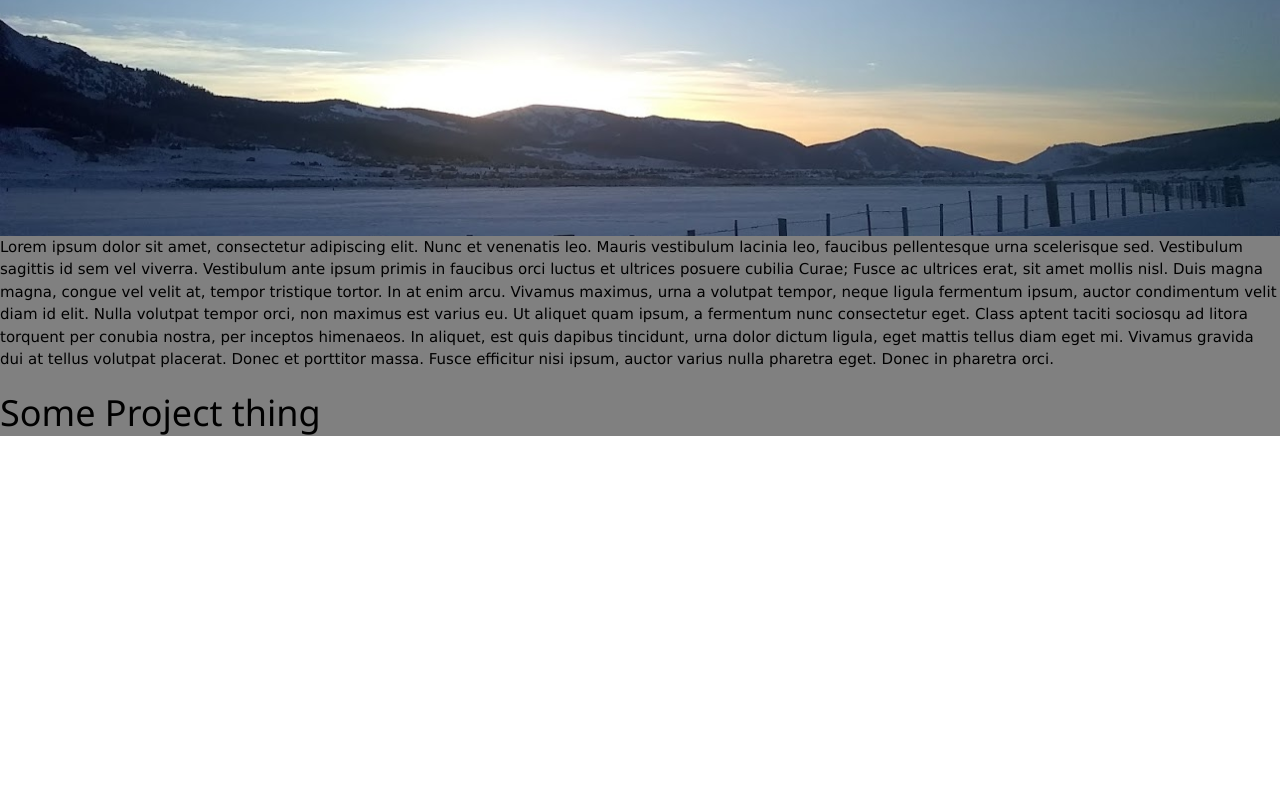
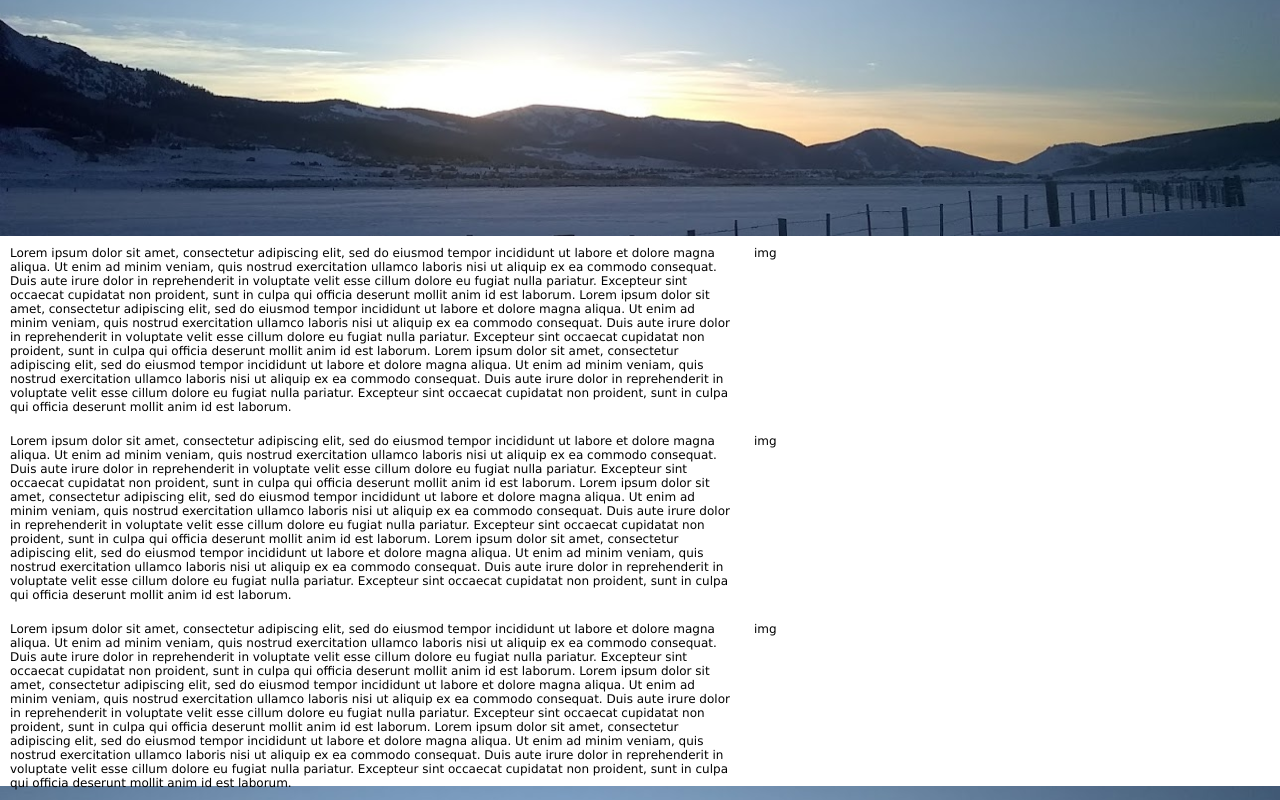
Before and after one commit to KimDuclos/Portfolio, a plain HTML site: page index.html in a window 1280 px wide. Shown: the part 433-1233 px from the top of the page. Drawn offline with nearby package versions, Linux system fonts and the light colour scheme.

Commit message:
added project boxes

```diff
--- a/index.html
+++ b/index.html
@@ -21,10 +21,28 @@
         <div class="contact">Contact Me</div>
     </div>
     <div class="infoBox"> <!--to contain projects-->
-        <div class="flex_container">
-            <p>Lorem ipsum dolor sit amet, consectetur adipiscing elit. Nunc et venenatis leo. Mauris vestibulum lacinia leo, faucibus pellentesque urna scelerisque sed. Vestibulum sagittis id sem vel viverra. Vestibulum ante ipsum primis in faucibus orci luctus et ultrices posuere cubilia Curae; Fusce ac ultrices erat, sit amet mollis nisl. Duis magna magna, congue vel velit at, tempor tristique tortor. In at enim arcu. Vivamus maximus, urna a volutpat tempor, neque ligula fermentum ipsum, auctor condimentum velit diam id elit. Nulla volutpat tempor orci, non maximus est varius eu. Ut aliquet quam ipsum, a fermentum nunc consectetur eget. Class aptent taciti sociosqu ad litora torquent per conubia nostra, per inceptos himenaeos. In aliquet, est quis dapibus tincidunt, urna dolor dictum ligula, eget mattis tellus diam eget mi. Vivamus gravida dui at tellus volutpat placerat. Donec et porttitor massa. Fusce efficitur nisi ipsum, auctor varius nulla pharetra eget. Donec in pharetra orci. </p>
-            <h1>Some Project thing</h1>
+        <div class="flex-container">
+                <div style="flex-grow: 0.75">Lorem ipsum dolor sit amet, consectetur adipiscing elit, sed do eiusmod tempor incididunt ut labore et dolore magna aliqua. Ut enim ad minim veniam, quis nostrud exercitation ullamco laboris nisi ut aliquip ex ea commodo consequat. Duis aute irure dolor in reprehenderit in voluptate velit esse cillum dolore eu fugiat nulla pariatur. Excepteur sint occaecat cupidatat non proident, sunt in culpa qui officia deserunt mollit anim id est laborum.
+                        Lorem ipsum dolor sit amet, consectetur adipiscing elit, sed do eiusmod tempor incididunt ut labore et dolore magna aliqua. Ut enim ad minim veniam, quis nostrud exercitation ullamco laboris nisi ut aliquip ex ea commodo consequat. Duis aute irure dolor in reprehenderit in voluptate velit esse cillum dolore eu fugiat nulla pariatur. Excepteur sint occaecat cupidatat non proident, sunt in culpa qui officia deserunt mollit anim id est laborum.
+                        Lorem ipsum dolor sit amet, consectetur adipiscing elit, sed do eiusmod tempor incididunt ut labore et dolore magna aliqua. Ut enim ad minim veniam, quis nostrud exercitation ullamco laboris nisi ut aliquip ex ea commodo consequat. Duis aute irure dolor in reprehenderit in voluptate velit esse cillum dolore eu fugiat nulla pariatur. Excepteur sint occaecat cupidatat non proident, sunt in culpa qui officia deserunt mollit anim id est laborum.
+                </div>
+                <div style="flex-grow: 0.50">img</div>
         </div>
+        <div class="flex-container">
+                <div style="flex-grow: 0.75">Lorem ipsum dolor sit amet, consectetur adipiscing elit, sed do eiusmod tempor incididunt ut labore et dolore magna aliqua. Ut enim ad minim veniam, quis nostrud exercitation ullamco laboris nisi ut aliquip ex ea commodo consequat. Duis aute irure dolor in reprehenderit in voluptate velit esse cillum dolore eu fugiat nulla pariatur. Excepteur sint occaecat cupidatat non proident, sunt in culpa qui officia deserunt mollit anim id est laborum.
+                        Lorem ipsum dolor sit amet, consectetur adipiscing elit, sed do eiusmod tempor incididunt ut labore et dolore magna aliqua. Ut enim ad minim veniam, quis nostrud exercitation ullamco laboris nisi ut aliquip ex ea commodo consequat. Duis aute irure dolor in reprehenderit in voluptate velit esse cillum dolore eu fugiat nulla pariatur. Excepteur sint occaecat cupidatat non proident, sunt in culpa qui officia deserunt mollit anim id est laborum.
+                        Lorem ipsum dolor sit amet, consectetur adipiscing elit, sed do eiusmod tempor incididunt ut labore et dolore magna aliqua. Ut enim ad minim veniam, quis nostrud exercitation ullamco laboris nisi ut aliquip ex ea commodo consequat. Duis aute irure dolor in reprehenderit in voluptate velit esse cillum dolore eu fugiat nulla pariatur. Excepteur sint occaecat cupidatat non proident, sunt in culpa qui officia deserunt mollit anim id est laborum.
+                </div>
+                <div style="flex-grow: 0.50">img</div>
+        </div>
+        <div class="flex-container">
+                <div style="flex-grow: 0.75">Lorem ipsum dolor sit amet, consectetur adipiscing elit, sed do eiusmod tempor incididunt ut labore et dolore magna aliqua. Ut enim ad minim veniam, quis nostrud exercitation ullamco laboris nisi ut aliquip ex ea commodo consequat. Duis aute irure dolor in reprehenderit in voluptate velit esse cillum dolore eu fugiat nulla pariatur. Excepteur sint occaecat cupidatat non proident, sunt in culpa qui officia deserunt mollit anim id est laborum.
+                        Lorem ipsum dolor sit amet, consectetur adipiscing elit, sed do eiusmod tempor incididunt ut labore et dolore magna aliqua. Ut enim ad minim veniam, quis nostrud exercitation ullamco laboris nisi ut aliquip ex ea commodo consequat. Duis aute irure dolor in reprehenderit in voluptate velit esse cillum dolore eu fugiat nulla pariatur. Excepteur sint occaecat cupidatat non proident, sunt in culpa qui officia deserunt mollit anim id est laborum.
+                        Lorem ipsum dolor sit amet, consectetur adipiscing elit, sed do eiusmod tempor incididunt ut labore et dolore magna aliqua. Ut enim ad minim veniam, quis nostrud exercitation ullamco laboris nisi ut aliquip ex ea commodo consequat. Duis aute irure dolor in reprehenderit in voluptate velit esse cillum dolore eu fugiat nulla pariatur. Excepteur sint occaecat cupidatat non proident, sunt in culpa qui officia deserunt mollit anim id est laborum.
+                </div>
+                <div style="flex-grow: 0.50">img</div>
+        </div>
+
     </div>
 </body>
 </html>
--- a/styles.css
+++ b/styles.css
@@ -46,8 +46,18 @@ hr {
     margin-top: 25%;
 }
 
-.flex_container {
-    background-color: gray;
-    width; 50%;
-    height: 200px;
-}
+.flex-container {
+    display: flex;
+    flex-direction: row;
+    justify-content: center;
+    border-width: 4px;
+    border-color: gray;
+  }
+
+  .flex-container > div {
+    width: 100px;
+    margin: 10px;
+    text-align: left;
+    line-height: 14px;
+    font-size: 12px;
+  }
```
